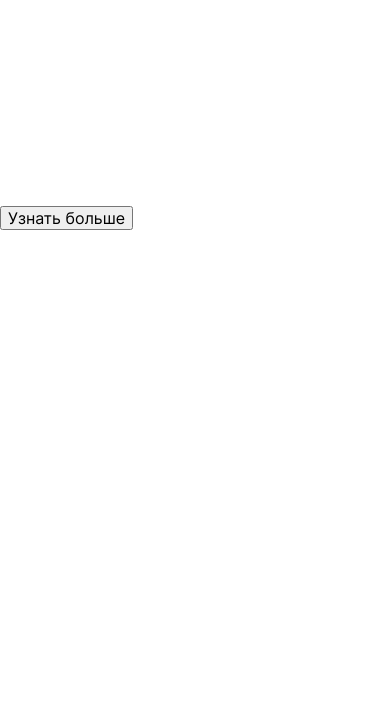
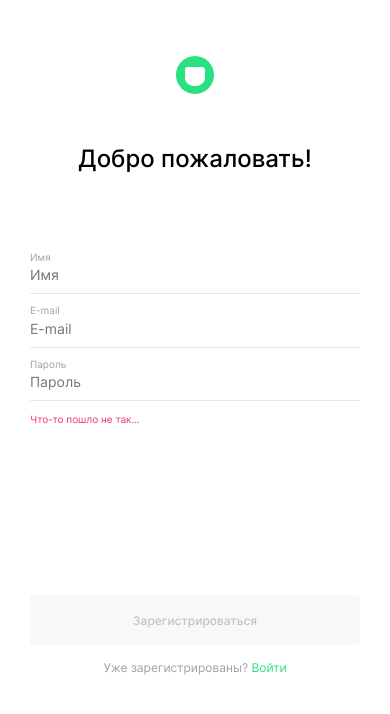
Before and after one commit to KPreis/movies-explorer-frontend, a React (Create React App) app: page /signup in a window 390 px wide. Shown: the top 714 px of the page. Built offline with nearby package versions, Linux system fonts and the light colour scheme.

Commit message:
feat: added Registration and Login pages

```diff
--- /dev/null
+++ b/src/components/Form/Form.css
@@ -0,0 +1,154 @@
+.form {
+  width: 100%;
+  max-width: 396px;
+  min-height: 80vh;
+  display: flex;
+  flex-direction: column;
+}
+
+.form__logo {
+  width: 38px;
+}
+
+.form__title {
+  margin: 0;
+  padding: 40px 0;
+  font-weight: 500;
+  font-size: 24px;
+  line-height: calc(29/24);
+  color: #000000;
+}
+
+.form__label {
+  display: flex;
+  flex-direction: column;
+}
+
+.form__label:last-of-type {
+  margin-bottom: 0;
+}
+
+.form__label-text {
+  padding-bottom: 5px;
+  font-weight: 400;
+  font-size: 10px;
+  line-height: calc(10/12);
+  color: #A0A0A0;
+}
+
+.form__input {
+  font-weight: 400;
+  font-size: 14px;
+  line-height: calc(17/14);
+  color: #000000;
+  border: none;
+  padding: 0 0 10px 0;
+  border-bottom: 1px solid #E8E8E8;
+}
+
+.form__input:focus {
+  outline: none;
+  border-bottom: 1px solid #2BE080;
+}
+
+.form__input-error {
+  padding: 6px 0;
+  font-weight: 400;
+  font-size: 10px;
+  line-height: calc(12/10);
+  color: #EE3465;
+}
+
+.form__input_type_password {
+  color: #EE3465;
+}
+
+.form__submit {
+  min-height: 50px;
+  border: none;
+  background-color: #2BE080;
+  border-radius: 3px;
+  font-weight: 500;
+  font-size: 14px;
+  line-height: calc(17/14);
+  color: #FFFFFF;
+}
+
+.form__submit_inactive {
+  background-color: #F8F8F8;
+  color: #C2C2C2;
+}
+
+.form__submit:hover {
+  cursor: pointer;
+  opacity: 0.8;
+}
+
+.form__feedback {
+  margin: 0 0 auto;
+  font-weight: 400;
+  font-size: 10px;
+  line-height: calc(12/10);
+}
+
+.form__feedback_type_error {
+  color: #EE3465;
+}
+
+.form__feedback_type_success {
+  color: #2BE080;
+}
+
+.form__sign-in-wrap {
+  margin-top: 15px;
+  display: flex;
+  justify-content: center;
+}
+
+.form__sign-in-question {
+  margin: 0;
+  font-weight: 400;
+  font-size: 14px;
+  line-height: calc(17/14);
+  color: #A0A0A0;
+}
+
+.form__sign-in-link {
+  font-weight: 400;
+  font-size: 14px;
+  line-height: calc(17/14);
+  color: #2BE080;
+  text-decoration: none;
+}
+
+.form__sign-in-link:hover {
+  cursor: pointer;
+  opacity: 0.7;
+}
+
+@media screen and (max-width: 530px) {
+  .form__logo {
+    margin: 56px auto 0;
+    display: block;
+  }
+
+  .form__title {
+    text-align: center;
+    padding: 50px 0 80px;
+  }
+
+  .form__submit {
+    font-size: 12px;
+    line-height: 15px;
+  }
+
+  .form__sign-in-question {
+    font-size: 12px;
+    line-height: 15px;
+  }
+
+  .form__sign-in-link {
+    font-size: 12px;
+    line-height: 15px;
+  }
+}
--- /dev/null
+++ b/src/components/Form/Form.js
@@ -0,0 +1,45 @@
+import React from 'react';
+import { Link } from 'react-router-dom';
+import './Form.css';
+import logo from '../../images/logo.svg';
+
+function Form({ children, titleText, text, submitButtonText, questionText, linkPath, linkText, isSubmitDisabled }) {
+
+  const type = 'error';
+
+
+  const apiFeedbackClassName = `form__feedback form__feedback_type_${type}`;
+  const submitButtonClassName = `form__submit ${isSubmitDisabled && "form__submit_inactive"}`;
+
+  return(
+    <form className="form">
+      <Link to="/">
+        <img
+          className="form__logo"
+          src={logo}
+          alt="Логотип сайта"
+        />
+      </Link>
+      <h1 className="form__title">{titleText}</h1>
+
+      {children}
+
+      <span
+        className={apiFeedbackClassName}
+      >{text}</span>
+
+      <button
+        type="submit"
+        className={submitButtonClassName}
+        disabled={isSubmitDisabled}
+      >{submitButtonText}</button>
+
+      <div className="form__sign-in-wrap">
+        <p className="form__sign-in-question">{`${questionText} `}
+        <Link className="form__sign-in-link" to={linkPath}>{linkText}</Link></p>
+      </div>
+    </form>
+  );
+}
+
+export default Form;
--- a/src/components/Login/Login.css
+++ b/src/components/Login/Login.css
@@ -0,0 +1,13 @@
+.login {
+  display: flex;
+  justify-content: center;
+  align-items: center;
+  height: 100vh;
+}
+
+@media screen and (max-width: 530px) {
+  .login {
+    padding: 0 30px;
+    align-items: start;
+  }
+}
--- a/src/components/Login/Login.js
+++ b/src/components/Login/Login.js
@@ -1,56 +1,65 @@
-import { React, useState } from 'react';
+import React, { useEffect } from 'react';
 import './Login.css';
-import image from '../../images/web-earth-img.svg'
+import useFormWithValidation from '../../hooks/useFormWithValidation';
+import Form from '../Form/Form';
 
-function Login( {onLogin}) {
-  const [email, setEmail] = useState('');
-  const [password, setPassword] = useState('');
+function Login( ) {
+  const { values, handleChange, resetFrom, errors, isValid } = useFormWithValidation();
+  const isDisabled = !isValid;
 
-  const handleEmailChange = (e) => {
-    setEmail(e.target.value);
-  };
-  const handlePasswordChange = (e) => {
-    setPassword(e.target.value);
-  };
-
-  const handleSubmit = (e) => {
-    e.preventDefault();
-    onLogin(email, password);
-  };
+  useEffect(() => {
+    resetFrom({}, {}, false);
+  }, [resetFrom]);
 
   return (
-    <form className="login-form" noValidate onSubmit={handleSubmit}>
-      <h2 className="login-form__header">Вход</h2>
+    <section className="login">
+      <Form
+        formName="login"
+        titleText="Рады видеть!"
+        submitButtonText="Войти"
+        questionText="Ещё не зарегистрированы?"
+        linkPath="/signup"
+        linkText="Регистрация"
+        isSubmitDisabled={isDisabled}
+      >
 
+        <label className="form__label">
+          <span className="form__label-text">E-mail</span>
           <input
-        className="login-form__item"
-        onChange={handleEmailChange}
-        type="text"
+            value={values.email || ''}
+            onChange={handleChange}
+            id="email-input"
+            type="email"
+            pattern="[a-z0-9._%+-]+@[a-z0-9.-]+\.[a-z]{2,}$"
             name="email"
-        value={email}
-        placeholder="Email"
+            placeholder="E-mail"
+            className="form__input form__input_type_email"
             required
-        minLength="2"
-        maxLength="40"
           />
+          <span className="email-input-error form__input-error">
+            {errors.email || ''}
+          </span>
+        </label>
+
+        <label className="form__label">
+          <span className="form__label-text">Пароль</span>
           <input
-        className="login-form__item"
-        onChange={handlePasswordChange}
+            value={values.password || ''}
+            onChange={handleChange}
+            id="password-input"
             type="password"
             name="password"
-        value={password}
-        autoComplete="on"
             placeholder="Пароль"
+            className="form__input form__input_type_password"
             required
-        minLength="2"
-        maxLength="200"
           />
-
-      <button className="login-form__save-button" type="submit">
-        Войти
-      </button>
-    </form>
+          <span className="password-input-error form__input-error">
+            {errors.password || ''}
+          </span>
+        </label>
+      </Form>
+    </section>
   );
-};
+}
 
 export default Login;
--- a/src/components/Navigation/Navigation.css
+++ b/src/components/Navigation/Navigation.css
@@ -28,6 +28,9 @@
   margin: 0;
   text-decoration: none;
 }
+.navigation__register-link:hover {
+  opacity: 0.7;
+}
 
 .navigation__login-button {
   background: #2BE080;
@@ -42,6 +45,11 @@
   font-size: 12px;
   font-weight: 500;
   line-height: calc(16/12);
+}
+
+.navigation__login-button:hover {
+  opacity: 0.7;
+  cursor: pointer;
 }
 
 .navigation__links {
@@ -60,6 +68,10 @@
   text-decoration: none;
 }
 
+.navigation__link:hover {
+  opacity: 0.7;
+}
+
 .navigation__account-button {
   background: #FFFFFF;
   color: #000000;
@@ -76,6 +88,11 @@
   display: inline-block;
 }
 
+.navigation__account-button:hover {
+  opacity: 0.7;
+  cursor: pointer;
+}
+
 .navigation__account-button-logo {
   width: 12px;
   height: 14px;
--- a/src/components/Register/Register.css
+++ b/src/components/Register/Register.css
@@ -0,0 +1,13 @@
+.register {
+  display: flex;
+  justify-content: center;
+  align-items: center;
+  height: 100vh;
+}
+
+@media screen and (max-width: 530px) {
+  .register {
+    padding: 0 30px;
+    align-items: start;
+  }
+}
--- a/src/components/Register/Register.js
+++ b/src/components/Register/Register.js
@@ -1,22 +1,83 @@
-import React from 'react';
+import React, { useEffect } from 'react';
 import './Register.css';
-import image from '../../images/web-earth-img.svg'
+import Form from '../Form/Form';
+import useFormWithValidation from '../../hooks/useFormWithValidation';
 
 function Register() {
 
+  const { values, handleChange, resetFrom, errors, isValid } = useFormWithValidation();
+  const isDisabled = !isValid;
+
+  useEffect(() => {
+    resetFrom({}, {}, false);
+  }, [resetFrom]);
+
   return (
     <section className="register">
-      <div className="register__content">
-        <div className="register__text-content">
-          <h1 className="register__title">Учебный проект студента факультета Веб-разработки.</h1>
-          <p className="register__help-text">Листайте ниже, чтобы узнать больше про этот проект и его создателя.</p>
-          <button className="register__more-info-button">
-            Узнать больше
-          </button>
-        </div>
-        <img className="register__image" src={image} alt="..." />
-      </div>
+      <Form
+        formName="register"
+        titleText="Добро пожаловать!"
+        submitButtonText="Зарегистрироваться"
+        questionText="Уже зарегистрированы?"
+        linkPath="/signin"
+        linkText="Войти"
+        isSubmitDisabled={isDisabled}
+        text="Что-то пошло не так..."
+      >
+        <label className="form__label">
+          <span className="form__label-text">Имя</span>
+          <input
+            value={values.name || ''}
+            onChange={handleChange}
+            id="name-input"
+            type="text"
+            name="name"
+            placeholder="Имя"
+            className="form__input form__input_type_name"
+            minLength="2"
+            maxLength="30"
+            required
+          />
+          <span className="name-input-error form__input-error">
+            {errors.name || ''}
+          </span>
+        </label>
 
+        <label className="form__label">
+          <span className="form__label-text">E-mail</span>
+          <input
+            value={values.email || ''}
+            onChange={handleChange}
+            id="email-input"
+            type="email"
+            pattern="[a-z0-9._%+-]+@[a-z0-9.-]+\.[a-z]{2,}$"
+            name="email"
+            placeholder="E-mail"
+            className="form__input form__input_type_email"
+            required
+          />
+          <span className="email-input-error form__input-error">
+            {errors.email || ''}
+          </span>
+        </label>
+
+        <label className="form__label" >
+          <span className="form__label-text">Пароль</span>
+          <input
+            value={values.password || ''}
+            onChange={handleChange}
+            id="password-input"
+            type="password"
+            name="password"
+            placeholder="Пароль"
+            className="form__input form__input_type_password"
+            required
+          />
+          <span className="password-input-error form__input-error">
+            {errors.password || ''}
+          </span>
+        </label>
+      </Form>
     </section>
   );
 }
--- /dev/null
+++ b/src/hooks/useFormWithValidation.js
@@ -0,0 +1,29 @@
+import {useState, useCallback } from 'react';
+
+function useFormWithValidation() {
+  const [values, setValues] = useState({});
+  const [errors, setErrors] = useState({});
+  const [isValid, setIsValid] = useState(false);
+
+  const handleChange = (evt) => {
+    const input = evt.target;
+    const value = input.value;
+    const name = input.name;
+    setValues({ ...values, [name]: value });
+    setErrors({ ...errors, [name]: input.validationMessage });
+    setIsValid(input.closest("form").checkValidity());
+  };
+
+  const resetFrom = useCallback(
+    (newValues = {}, newErrors = {}, newIsValid = false) => {
+      setValues(newValues);
+      setErrors(newErrors);
+      setIsValid(newIsValid);
+    },
+    [setValues, setErrors, setIsValid]
+  );
+
+  return { values, handleChange, resetFrom, errors, isValid };
+}
+
+export default useFormWithValidation;
```
Also changed, not shown: src/components/Navigation/Navigation.js (+7 -4 lines). Lines whose indentation alone changed are shown as unchanged.
